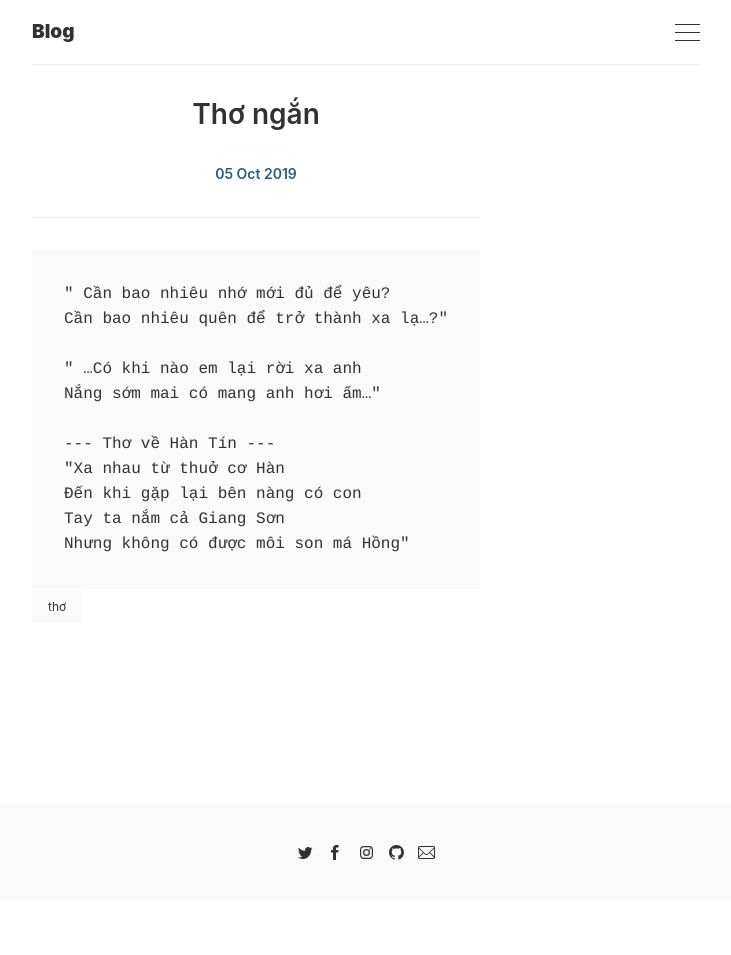
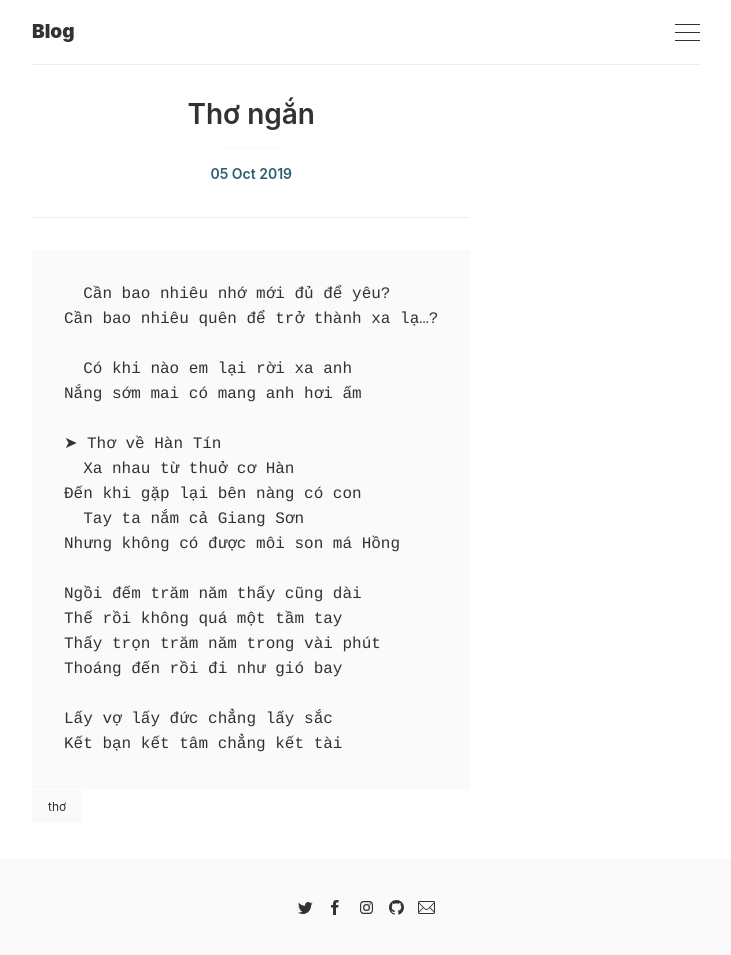
Before and after one commit to dangduytung/dangduytung.github.io, a Jekyll site: the page built from _posts/2019-10-05-tho-ngan.markdown, in a window 1280 px wide. Shown: the whole page, without its empty margins (274-1005 px from the left). Built offline with Jekyll 4.4.1, drawn with Linux system fonts in a browser that asks for light colours; before the commit the page ends 900 px from its top, so only the background shows below that.

Commit message:
Update new poem

```diff
--- a/_posts/2019-10-05-tho-ngan.markdown
+++ b/_posts/2019-10-05-tho-ngan.markdown
@@ -6,15 +6,23 @@ tags: [thơ]
 
 ---
 ~~~
-" Cần bao nhiêu nhớ mới đủ để yêu?
-Cần bao nhiêu quên để trở thành xa lạ…?"
+  Cần bao nhiêu nhớ mới đủ để yêu?
+Cần bao nhiêu quên để trở thành xa lạ…?
 
-" …Có khi nào em lại rời xa anh
-Nắng sớm mai có mang anh hơi ấm…"
+  Có khi nào em lại rời xa anh
+Nắng sớm mai có mang anh hơi ấm
 
---- Thơ về Hàn Tín ---
-"Xa nhau từ thuở cơ Hàn
+➤ Thơ về Hàn Tín
+  Xa nhau từ thuở cơ Hàn
 Đến khi gặp lại bên nàng có con
-Tay ta nắm cả Giang Sơn
-Nhưng không có được môi son má Hồng"
+  Tay ta nắm cả Giang Sơn
+Nhưng không có được môi son má Hồng
+
+Ngồi đếm trăm năm thấy cũng dài
+Thế rồi không quá một tầm tay
+Thấy trọn trăm năm trong vài phút
+Thoáng đến rồi đi như gió bay
+
+Lấy vợ lấy đức chẳng lấy sắc
+Kết bạn kết tâm chẳng kết tài
 ~~~
```
